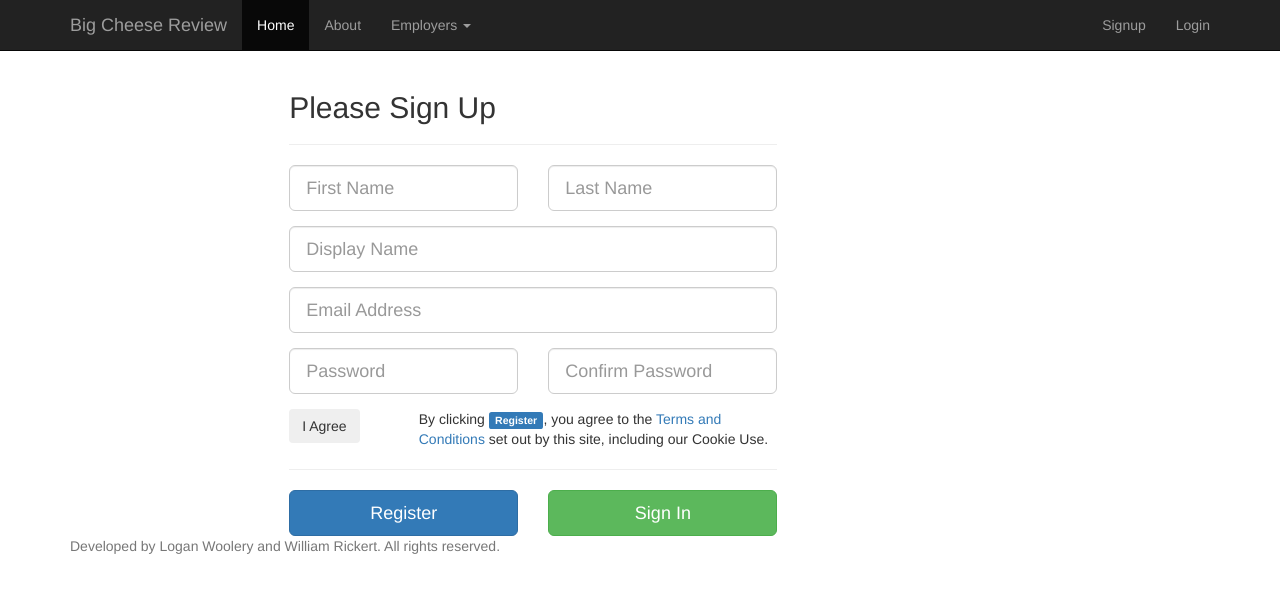
After one commit to TheToddLuci0/BigCheese, a Flask app: page /signup/ in a window 1280 px wide. The commit adds this page. Shown: the top 593 px of the page. Run offline with Flask 2, Linux system fonts and the light colour scheme; some libraries are stand-ins or nearby versions.

Commit message:
Added signup page, fixed floating feet

```diff
--- a/app.py
+++ b/app.py
@@ -90,6 +90,11 @@ def login():
     return render_template('login.html')
 
 
+@app.route('/signup/')
+def signup():
+    return render_template('signup.html')
+
+
 @app.route('/addNewCompany')
 def getCompanyName():
     return render_template('companyInput.html')
--- /dev/null
+++ b/templates/signup.html
@@ -0,0 +1,99 @@
+{% extends "skeleton.html" %}
+{% block content %}
+
+    <div class="col-xs-12 col-sm-8 col-md-6 col-sm-offset-2 col-md-offset-3">
+        <form role="form">
+            <h2>Please Sign Up</h2>
+            <hr class="colorgraph">
+            <div class="row">
+                <div class="col-xs-12 col-sm-6 col-md-6">
+                    <div class="form-group">
+                        <input type="text" name="first_name" id="first_name" class="form-control input-lg"
+                               placeholder="First Name" tabindex="1">
+                    </div>
+                </div>
+                <div class="col-xs-12 col-sm-6 col-md-6">
+                    <div class="form-group">
+                        <input type="text" name="last_name" id="last_name" class="form-control input-lg"
+                               placeholder="Last Name" tabindex="2">
+                    </div>
+                </div>
+            </div>
+            <div class="form-group">
+                <input type="text" name="display_name" id="display_name" class="form-control input-lg"
+                       placeholder="Display Name" tabindex="3">
+            </div>
+            <div class="form-group">
+                <input type="email" name="email" id="email" class="form-control input-lg" placeholder="Email Address"
+                       tabindex="4">
+            </div>
+            <div class="row">
+                <div class="col-xs-12 col-sm-6 col-md-6">
+                    <div class="form-group">
+                        <input type="password" name="password" id="password" class="form-control input-lg"
+                               placeholder="Password" tabindex="5">
+                    </div>
+                </div>
+                <div class="col-xs-12 col-sm-6 col-md-6">
+                    <div class="form-group">
+                        <input type="password" name="password_confirmation" id="password_confirmation"
+                               class="form-control input-lg" placeholder="Confirm Password" tabindex="6">
+                    </div>
+                </div>
+            </div>
+            <div class="row">
+                <div class="col-xs-4 col-sm-3 col-md-3">
+					<span class="button-checkbox">
+						<button type="button" class="btn" data-color="info" tabindex="7">I Agree</button>
+                        <input type="checkbox" name="t_and_c" id="t_and_c" class="hidden" value="1">
+					</span>
+                </div>
+                <div class="col-xs-8 col-sm-9 col-md-9">
+                    By clicking <strong class="label label-primary">Register</strong>, you agree to the <a href="#"
+                                                                                                           data-toggle="modal"
+                                                                                                           data-target="#t_and_c_m">Terms
+                    and Conditions</a> set out by this site, including our Cookie Use.
+                </div>
+            </div>
+
+            <hr class="colorgraph">
+            <div class="row">
+                <div class="col-xs-12 col-md-6"><input type="submit" value="Register"
+                                                       class="btn btn-primary btn-block btn-lg" tabindex="7"></div>
+                <div class="col-xs-12 col-md-6"><a href="#" class="btn btn-success btn-block btn-lg">Sign In</a></div>
+            </div>
+        </form>
+    </div>
+    </div>
+    <!-- Modal -->
+    <div class="modal fade" id="t_and_c_m" tabindex="-1" role="dialog" aria-labelledby="myModalLabel"
+         aria-hidden="true">
+        <div class="modal-dialog modal-lg">
+            <div class="modal-content">
+                <div class="modal-header">
+                    <button type="button" class="close" data-dismiss="modal" aria-hidden="true">×</button>
+                    <h4 class="modal-title" id="myModalLabel">Terms & Conditions</h4>
+                </div>
+                <div class="modal-body">
+                    <p>We will store the date you give us solely for the purpose of tracking reviews internaly and
+                        preventing abuse.</p>
+                    <section>
+                        <h2 class="list-group-item-heading">We will not:</h2>
+                        <ul>
+                            <li>Sell your data</li>
+                            <li>Give it away</li>
+                            <li>Use it for any unethical purposes</li>
+                        </ul>
+                    </section>
+                </div>
+                <div class="modal-footer">
+                    <button type="button" class="btn btn-primary" data-dismiss="modal">I Agree</button>
+                </div>
+            </div><!-- /.modal-content -->
+        </div>
+    </div>
+
+
+{% endblock %}
+{% block amazonAd %}
+{% endblock %}
--- a/templates/skeleton.html
+++ b/templates/skeleton.html
@@ -68,6 +68,7 @@
                 </li>
             </ul>
             <ul class="nav navbar-nav navbar-right">
+                <li><a href="{{ url_for('signup') }}">Signup</a></li>
                 <li><a href="{{ url_for('login') }}">Login</a></li>
             </ul>
         </div><!--/.nav-collapse -->
@@ -82,6 +83,7 @@
                 <h1 class="h1">If you can see this, the devs messed up</h1>
             {% endblock %}
         </div>
+        {% block amazonAd %}
             <div class="col-sm-2 blog-sidebar">
                 <div class="sidebar-module sidebar-module-inset">
                     <div class="alignleft">
@@ -102,9 +104,10 @@
 
                 </div>
             </div>
+        {% endblock %}
     </div>
 </div> <!-- /container -->
-<footer class="footer">
+<footer>
     <div class="container">
         <p class="text-muted">Developed by Logan Woolery and William Rickert. All rights reserved.</p>
     </div>
```
Lines whose indentation alone changed are shown as unchanged.
